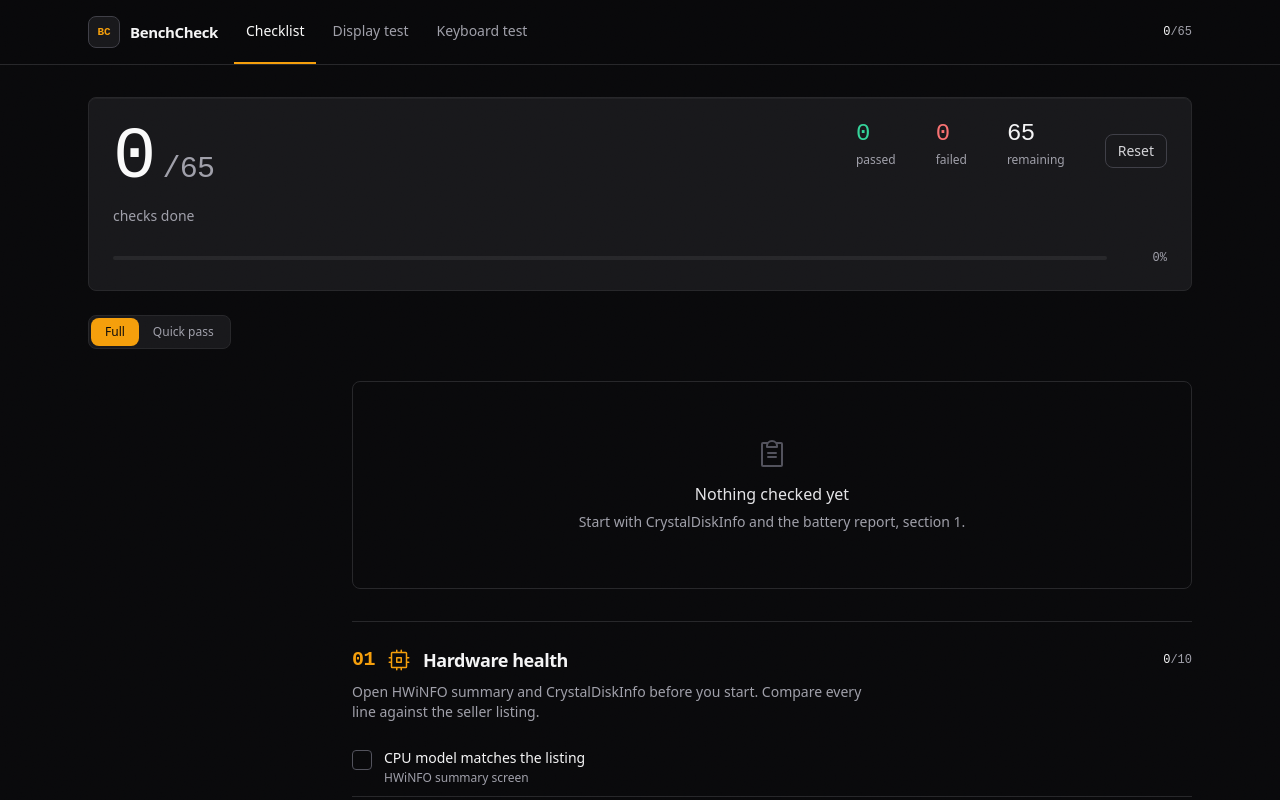
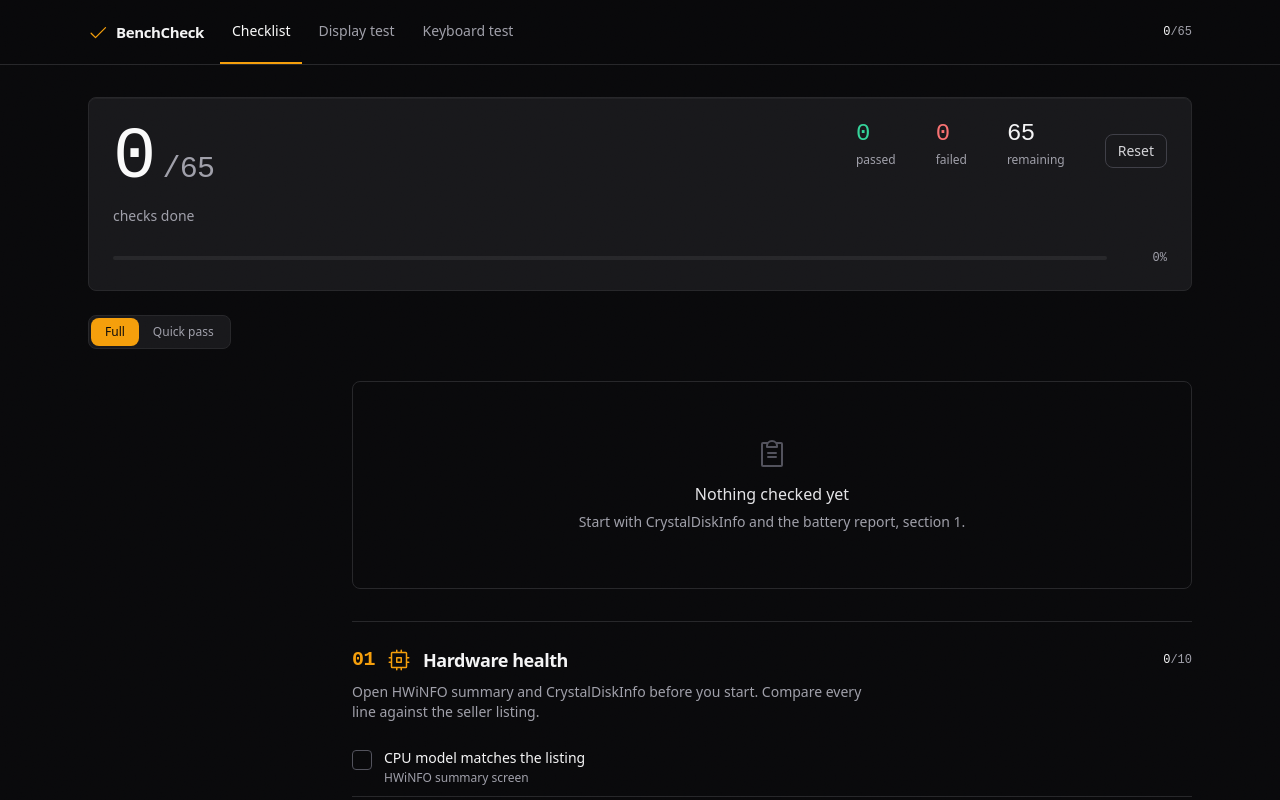
Before and after one commit to Richie-Z/BenchCheck, a React (Vite) app: page / in a window 1280 px wide. Shown: the top 800 px of the page. Built offline with nearby package versions, Linux system fonts and the light colour scheme.

Commit message:
fix: replace initials-box logo with amber check mark

```diff
--- a/src/App.tsx
+++ b/src/App.tsx
@@ -1,4 +1,5 @@
 import { useEffect, useState } from 'react'
+import { Check } from '@phosphor-icons/react'
 import { ChecklistProvider, useChecklist } from './store'
 import { ChecklistPage } from './pages/ChecklistPage'
 import { DisplayTestPage } from './pages/DisplayTestPage'
@@ -18,10 +19,8 @@ function Header({ tab, onTab }: { tab: Tab; onTab: (t: Tab) => void }) {
   return (
     <header className="sticky top-0 z-40 border-b border-zinc-800 bg-zinc-950/90 backdrop-blur">
       <div className="mx-auto flex h-16 max-w-6xl items-center gap-4 px-4 sm:px-6">
-        <div className="flex shrink-0 items-center gap-2.5">
-          <span className="grid size-8 place-items-center rounded-lg border border-zinc-700 bg-zinc-900 font-mono text-[11px] font-semibold text-signal">
-            BC
-          </span>
+        <div className="flex shrink-0 items-center gap-2">
+          <Check size={20} weight="regular" className="text-signal" aria-hidden="true" />
           <span className="hidden text-[15px] font-semibold tracking-tight text-zinc-100 sm:block">
             BenchCheck
           </span>
```
Also changed, not shown: public/favicon.svg.
